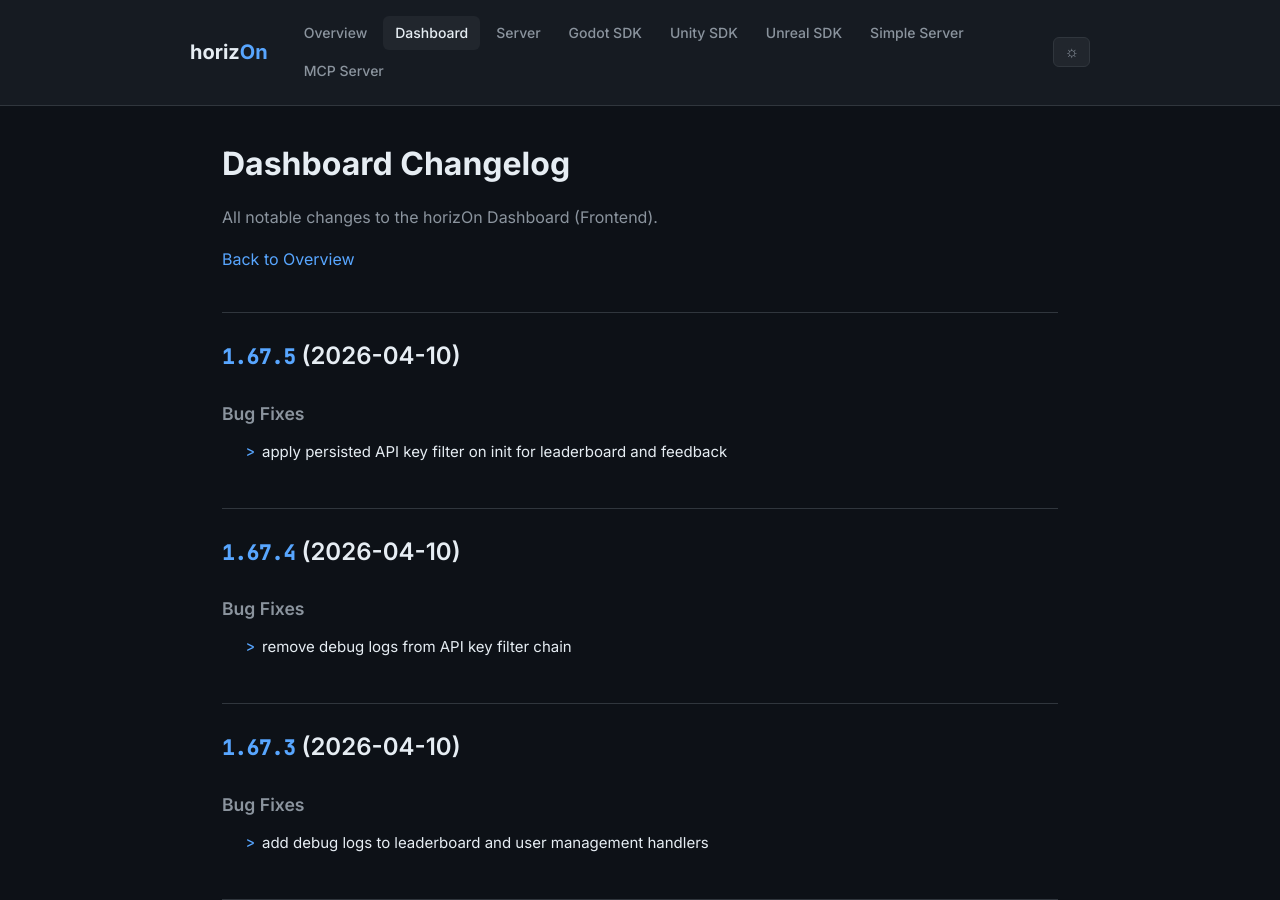
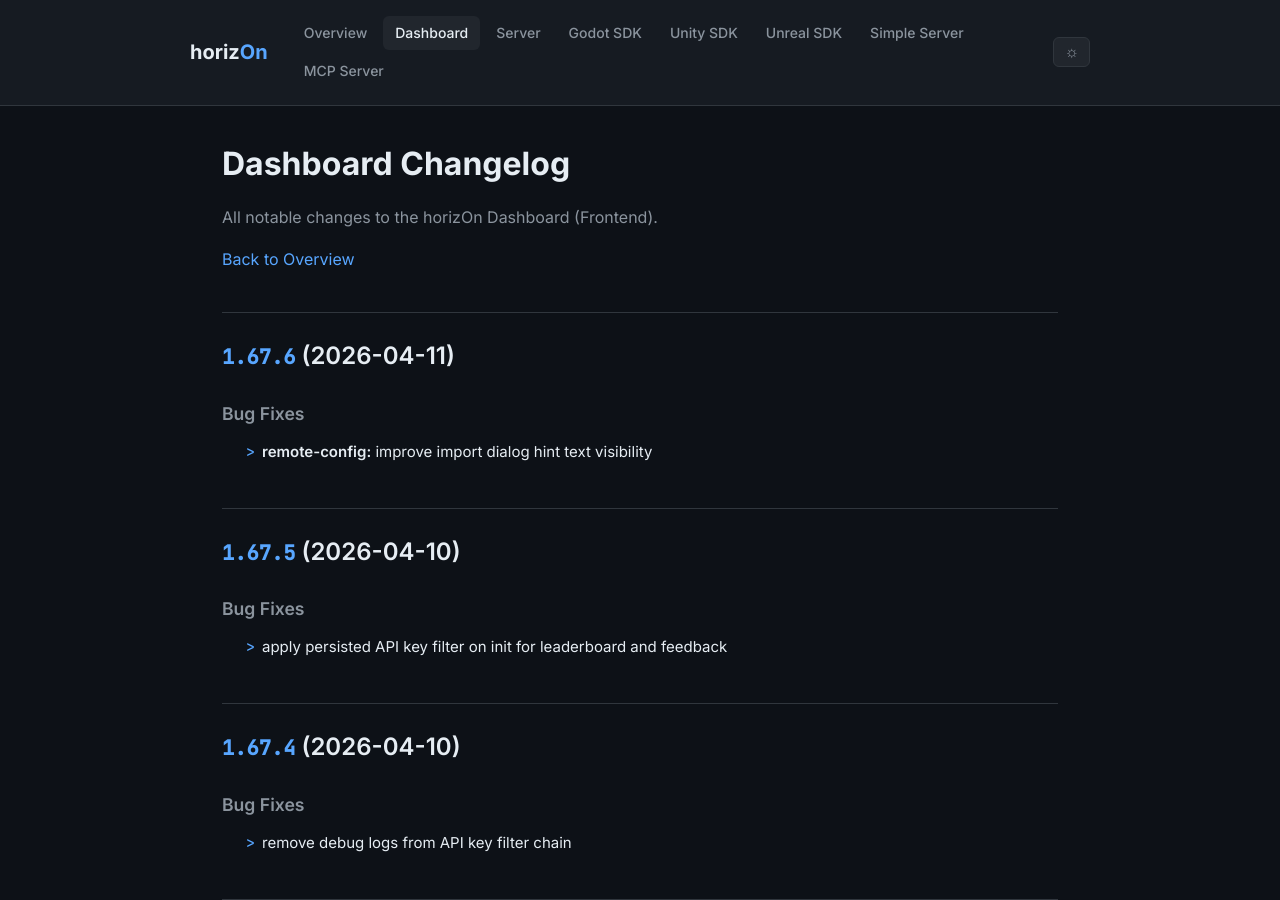
Before and after one commit to ProjectMakersDE/horizOn-Changelog, a Jekyll site: the page built from dashboard-changelog.md, in a window 1280 px wide and 900 px high. Built offline with Jekyll 4.4.1, drawn with Linux system fonts in a browser that asks for light colours.

Commit message:
chore: sync changelogs [skip ci]

```diff
--- a/dashboard-changelog.md
+++ b/dashboard-changelog.md
@@ -8,6 +8,13 @@ title: Dashboard Changelog
 All notable changes to the horizOn Dashboard (Frontend).
 
 [Back to Overview](.)
+
+## [1.67.6](https://github.com/ProjectMakersDE/horizOn-Dashboard/compare/v1.67.5...v1.67.6) (2026-04-11)
+
+
+### Bug Fixes
+
+* **remote-config:** improve import dialog hint text visibility ([ea573c8](https://github.com/ProjectMakersDE/horizOn-Dashboard/commit/ea573c8dc13a077bc7277e64fe8a5c17d09c364a))
 
 ## [1.67.5](https://github.com/ProjectMakersDE/horizOn-Dashboard/compare/v1.67.4...v1.67.5) (2026-04-10)
 
```
Also changed, not shown: index.md (+1 -1 lines).
